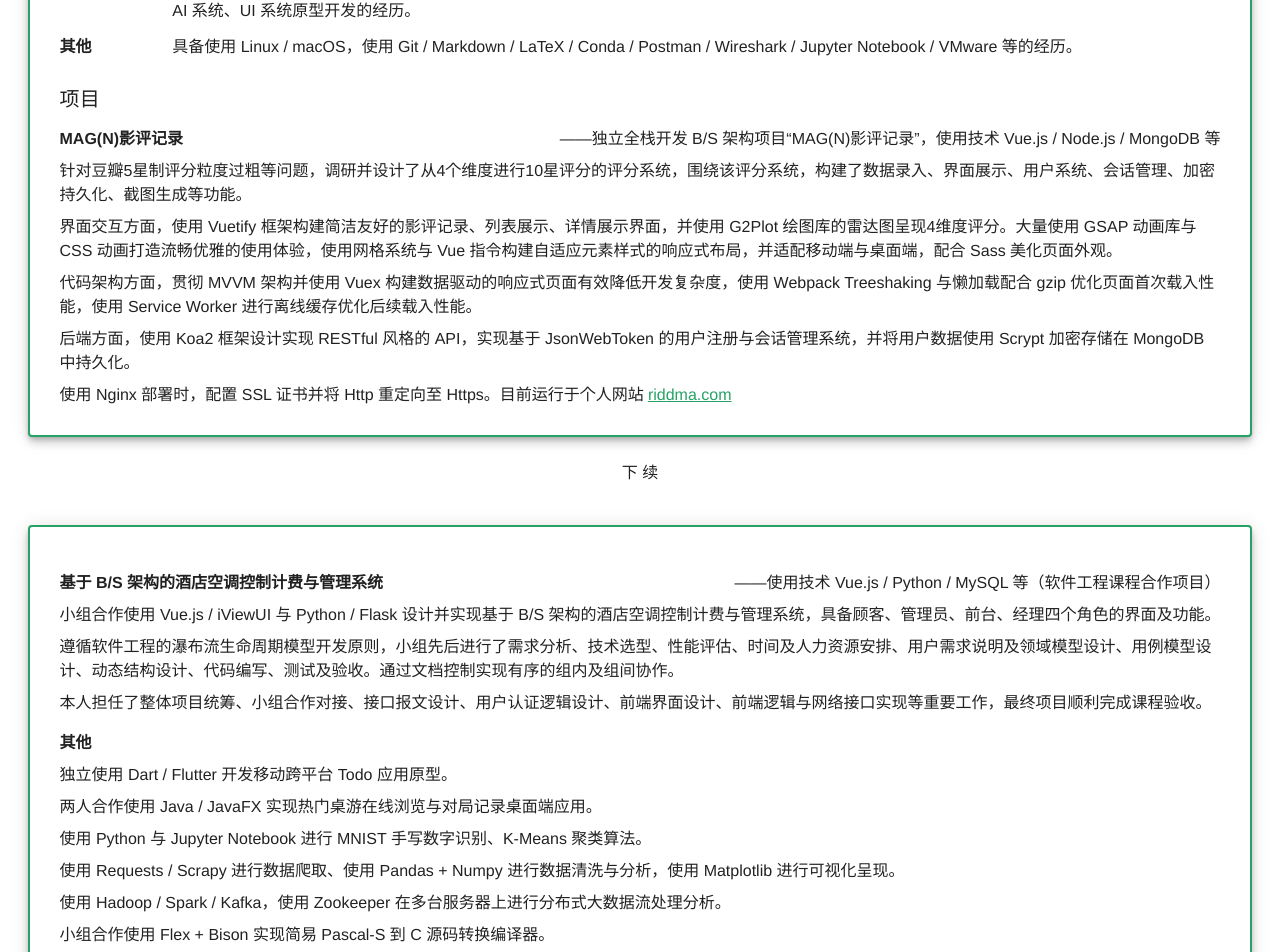
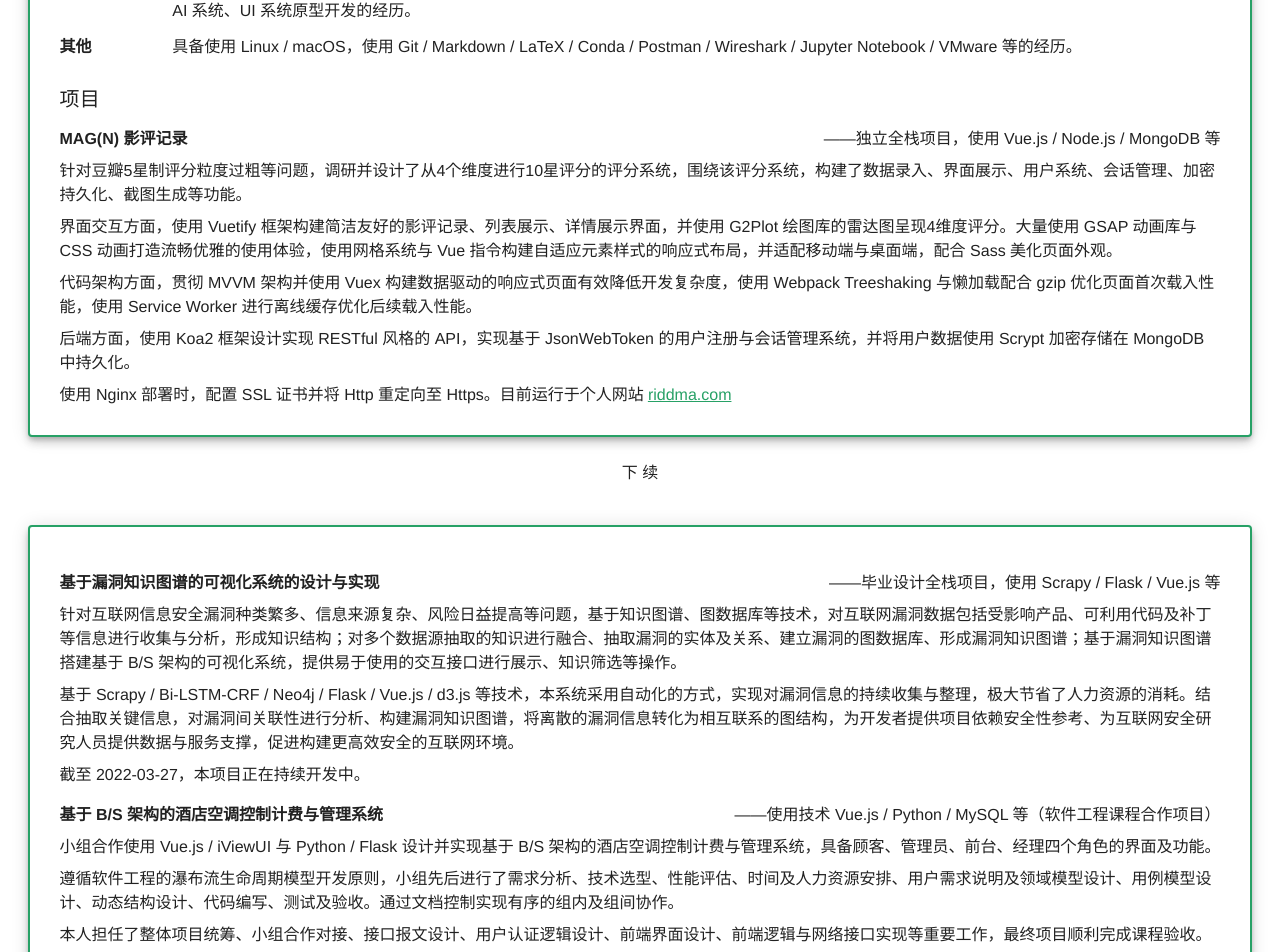
Before and after one commit to RiddMa/RiddCV, a Vue app: page /print in a window 1280 px wide. Shown: the part 731-1683 px from the top of the page. Built offline with nearby package versions, Linux system fonts and the light colour scheme.

Commit message:
v0.4.0 update info.json, add graduation project and KaoYan english score, update CET-6 score

```diff
--- a/src/assets/info.json
+++ b/src/assets/info.json
@@ -13,7 +13,7 @@
     "school": "计算机学院（国家示范性软件学院）",
     "span": "2018年9月 - 2022年7月",
     "course": "数据结构 / 计算机组成原理 / 操作系统 / 计算机网络 / 计算机系统结构 / 数据库系统原理 / 软件工程 / 编译原理与技术 / 大数据技术基础 / Linux 开发环境及应用 / 现代交换原理 / 面向对象程序设计实践 / Python 程序设计 等",
-    "english": "四级 612 分，六级 589 分。考研英语 83 分，达到学校免修标准。具备良好的口语交流能力与文献阅读能力"
+    "english": "四级 612 分，六级 596 分。考研英语一 83 分，达到学校免修标准。具备良好的口语交流能力与文献阅读能力。"
   },
   "skills": {
     "language": "具备使用 Java / C / C++ / Python / JavaScript / Dart / Swift / Scala 等语言的经历。",
@@ -32,14 +32,21 @@
   },
   "projects": {
     "magn": {
-      "name": "MAG(N)影评记录",
-      "desc": "——独立全栈开发 B/S 架构项目“MAG(N)影评记录”，使用技术 Vue.js / Node.js / MongoDB 等 ",
+      "name": "MAG(N) 影评记录",
+      "desc": "——独立全栈项目，使用 Vue.js / Node.js / MongoDB 等 ",
       "situation": "针对豆瓣5星制评分粒度过粗等问题，调研并设计了从4个维度进行10星评分的评分系统，围绕该评分系统，构建了数据录入、界面展示、用户系统、会话管理、加密持久化、截图生成等功能。",
       "work1": "界面交互方面，使用 Vuetify 框架构建简洁友好的影评记录、列表展示、详情展示界面，并使用 G2Plot 绘图库的雷达图呈现4维度评分。大量使用 GSAP 动画库与 CSS 动画打造流畅优雅的使用体验，使用网格系统与 Vue 指令构建自适应元素样式的响应式布局，并适配移动端与桌面端，配合 Sass 美化页面外观。",
       "work2": "代码架构方面，贯彻 MVVM 架构并使用 Vuex 构建数据驱动的响应式页面有效降低开发复杂度，使用 Webpack Treeshaking 与懒加载配合 gzip 优化页面首次载入性能，使用 Service Worker 进行离线缓存优化后续载入性能。",
       "work3": "后端方面，使用 Koa2 框架设计实现 RESTful 风格的 API，实现基于 JsonWebToken 的用户注册与会话管理系统，并将用户数据使用 Scrypt 加密存储在 MongoDB 中持久化。",
       "website": "使用 Nginx 部署时，配置 SSL 证书并将 Http 重定向至 Https。目前运行于个人网站",
       "link": "riddma.com"
+    },
+    "graduation": {
+      "name": "基于漏洞知识图谱的可视化系统的设计与实现",
+      "desc": "——毕业设计全栈项目，使用 Scrapy / Flask / Vue.js 等",
+      "situation": "针对互联网信息安全漏洞种类繁多、信息来源复杂、风险日益提高等问题，基于知识图谱、图数据库等技术，对互联网漏洞数据包括受影响产品、可利用代码及补丁等信息进行收集与分析，形成知识结构；对多个数据源抽取的知识进行融合、抽取漏洞的实体及关系、建立漏洞的图数据库、形成漏洞知识图谱；基于漏洞知识图谱搭建基于 B/S 架构的可视化系统，提供易于使用的交互接口进行展示、知识筛选等操作。",
+      "work1": "基于 Scrapy / Bi-LSTM-CRF / Neo4j / Flask / Vue.js / d3.js 等技术，本系统采用自动化的方式，实现对漏洞信息的持续收集与整理，极大节省了人力资源的消耗。结合抽取关键信息，对漏洞间关联性进行分析、构建漏洞知识图谱，将离散的漏洞信息转化为相互联系的图结构，为开发者提供项目依赖安全性参考、为互联网安全研究人员提供数据与服务支撑，促进构建更高效安全的互联网环境。",
+      "note": "截至 2022-03-27，本项目正在持续开发中。"
     },
     "hotelAC": {
       "name": "基于 B/S 架构的酒店空调控制计费与管理系统",
--- a/src/components/CVCard4Print.vue
+++ b/src/components/CVCard4Print.vue
@@ -160,6 +160,20 @@
           <v-row no-gutters class="mt-4">
             <v-row no-gutters>
               <v-col cols="5" class="text-start">
+                <span class="font-weight-bold">{{ info.projects.graduation.name }}</span>
+              </v-col>
+              <v-col cols="7" class="text-end">
+                <span>{{ info.projects.graduation.desc }}</span>
+              </v-col>
+            </v-row>
+            <span class="text-start mt-2">{{ info.projects.graduation.situation }}</span>
+            <span class="text-start mt-2">{{ info.projects.graduation.work1 }}</span>
+            <span class="text-start mt-2">{{ info.projects.graduation.note }}</span>
+          </v-row>
+
+          <v-row no-gutters class="mt-4">
+            <v-row no-gutters>
+              <v-col cols="5" class="text-start">
                 <span class="font-weight-bold">{{ info.projects.hotelAC.name }}</span>
               </v-col>
               <v-col cols="7" class="text-end">
```
